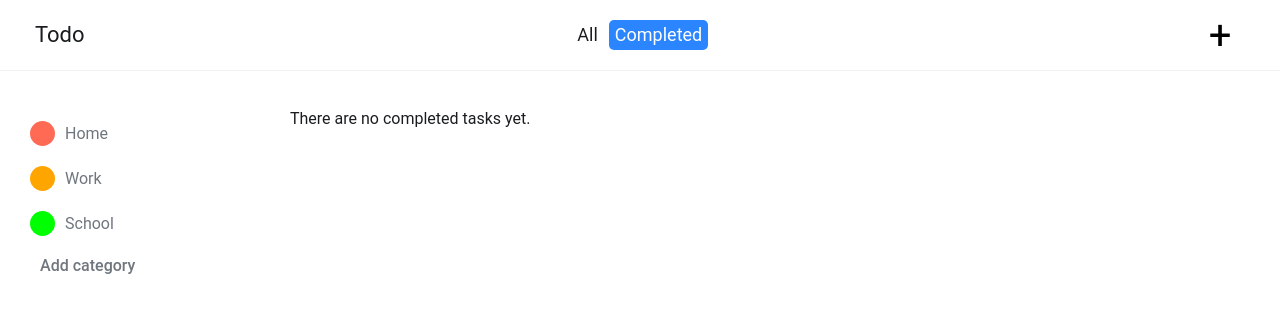
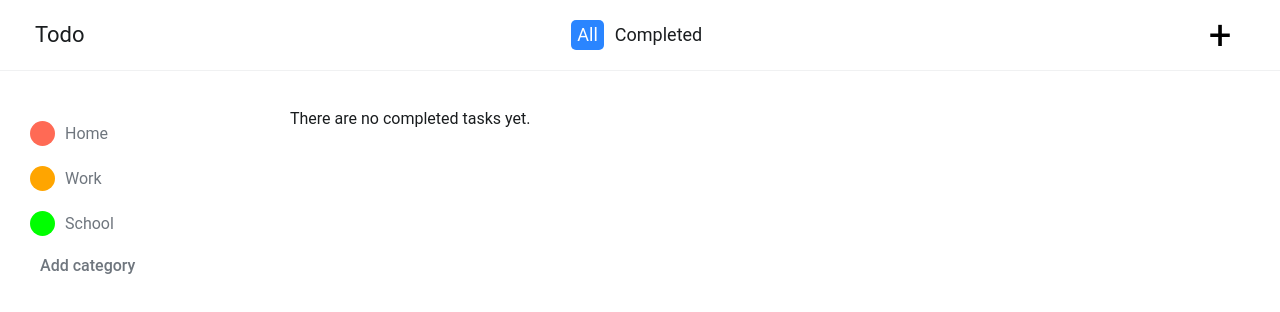
Before and after one commit to MTONSEG/12-todo, a React (Vite) app: page /12-todo/deleted in a window 1280 px wide. Shown: the top 312 px of the page. Built offline with nearby package versions, Linux system fonts and the light colour scheme.

Commit message:
update routing

```diff
--- a/src/components/widgets/Header/Header.tsx
+++ b/src/components/widgets/Header/Header.tsx
@@ -22,10 +22,10 @@ const Header: FC<PropsType> = () => {
 					<p className='header__logo'>Todo</p>
 
 					<nav className='header__link-list'>
-						<NavLink to='/' className='header__link'>
+						<NavLink to='/12-todo/' className='header__link'>
 							{lang.all}
 						</NavLink>
-						<NavLink to='deleted' className='header__link'>
+						<NavLink to='/12-todo/completed' className='header__link'>
 							{lang.completed}
 						</NavLink>
 					</nav>
```
